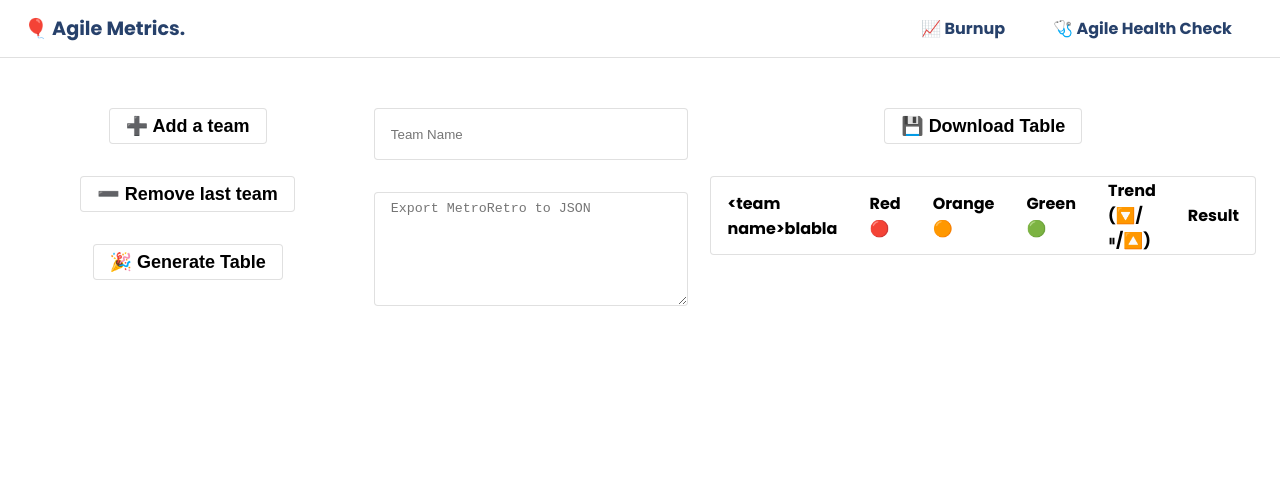
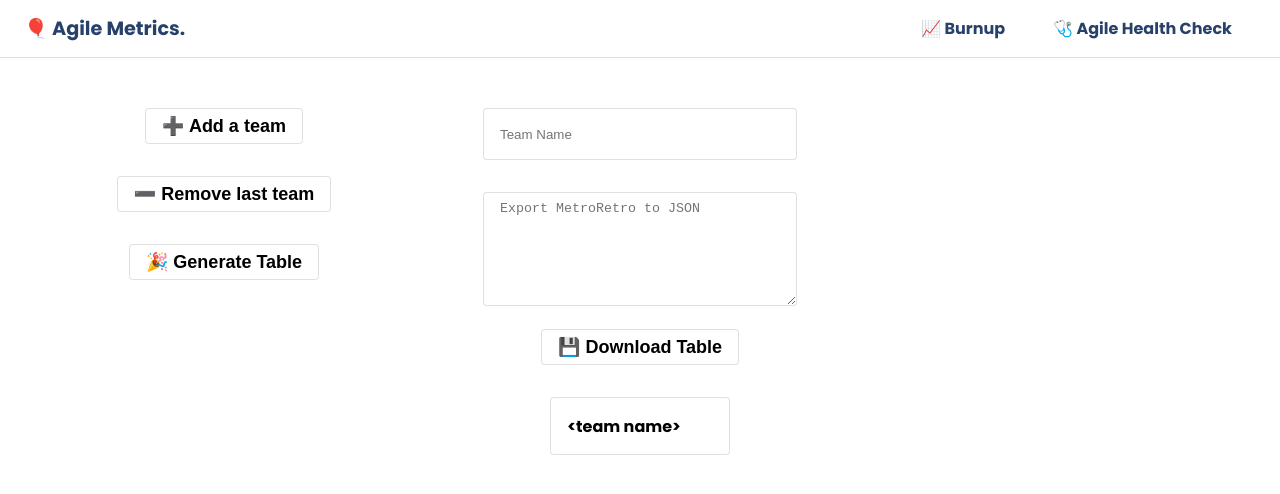
Before and after one commit to guyoome/agile-metrics, a React (Create React App) app: page /health-check-multi in a window 1280 px wide. Shown: the top 494 px of the page. Built offline with nearby package versions, Linux system fonts and the light colour scheme.

Commit message:
add multi team

```diff
--- a/src/HealthCheck/GlobalHealthCheck.js
+++ b/src/HealthCheck/GlobalHealthCheck.js
@@ -86,37 +86,59 @@ function HealthCheck() {
     const [dataTable, setDataTable] = useState([]);
     const [errorJson, setErrorJson] = useState();
     const [team, setTeam] = useState("<team name>");
-    const [teams, setTeams] = useState([{ name: "", result: "", json: "" }])
+    const [teams, setTeams] = useState([{ name: "", result: [], json: "" }])
+
+    const [update, setUpdate] = useState();
 
 
-    // useEffect(() => {
-    //     console.log("🎈teams:", teams);
+    useEffect(() => {
+        console.log("🎈UPDATE");
+        try {
+            // const json = teams[0].json;
+            setCategories(getCategories(teams[0].json));
 
-    // }, [JSON.stringify(teams)]);
+            setErrorJson();
+        } catch (error) {
+            setErrorJson(error.message)
+            console.log("💫", error.message)
+        }
 
-    // useEffect(() => {
-    //     try {
-    //         setCategories(getCategories(json));
-    //         setErrorJson();
-    //     } catch (error) {
-    //         setErrorJson(error.message)
-    //         console.log("💫", error.message)
-    //     }
+    }, [update]);
 
-    // }, [json])
+    useEffect(() => {
+        console.log("🎈Result#1", teams);
+        console.log("🎈Result#2", categories);
 
-    // useEffect(() => {
-    //     try {
-    //         setDataTable(getDataTable(categories, json));
-    //         // setDataTable(getResults(categories, json));
-    //         setErrorJson();
-    //     } catch (error) {
-    //         setDataTable([]);
-    //         setErrorJson(error.message);
-    //         console.log("💫", error.message);
-    //     }
+    }, [categories])
 
-    // }, [categories])
+    useEffect(() => {
+        console.log("🎃categories:", categories)
+        try {
+            // setDataTable(getDataTable(categories, json));
+            const newTeams = teams;
+            // for (let index = 0; index < newTeams.length; index++) {
+                // const element = array[index];
+                // newTeams[index].result = getDataTable(categories, newTeams.json).result;
+                // }
+                teams.forEach((team, id) => {
+                    // newTeams[id].result = getDataTable(categories, newTeams[id].json);
+                    const dataTable = getDataTable(categories, newTeams[id].json);
+                    const result = dataTable;
+                    console.log("😋result", result)
+
+                newTeams[id].result = result;
+            });
+            setTeams(newTeams);
+            setUpdate();
+            console.log("🎏newTeams:", newTeams)
+            setErrorJson();
+        } catch (error) {
+            setDataTable([]);
+            setErrorJson(error.message);
+            console.log("💫", error.message);
+        }
+
+    }, [categories])
 
     const setName = (id, e) => {
         const newTeams = teams;
@@ -133,23 +155,25 @@ function HealthCheck() {
     }
 
     return (
+        // <div className='container --grid-1'>
+        <div>
             <div className='container --grid-1'>
-            {/* <div className='left'> */}
                 {/* <p>🔗<a href='https://metroretro.io/board/LBPH2U7G29TC' target="_blank">Link to MetroRetro template</a></p> */}
                 <div>
                     <button
-                    onClick={() => { setTeams(teams.concat({ name: "", result: "", json: "" })) }}>
+                        onClick={() => { setTeams(teams.concat({ name: "", result: [], json: "" })) }}>
                         <span className='emoji'>➕</span> Add a team</button>
                     <div className='mt-5'></div>
                     <button
                         onClick={() => { setTeams(teams.slice(0, -1)) }}>
                         <span className='emoji'>➖</span> Remove last team</button>
                     <div className='mt-5'></div>
-                <button>
+                    <button
+                        onClick={(e) => setUpdate(e)}>
                         <span className='emoji'>🎉</span> Generate Table</button>
                 </div>
                 {teams.map((team, id) => (
-                <div key={id}>
+                    <div key={`input-${id}`}>
                         <input type="text" placeholder='Team Name'
                             onChange={(e) => { setName(id, e) }}></input>
                         <div className='mt-5'></div>
@@ -165,7 +189,7 @@ function HealthCheck() {
                 ))}
 
 
-            {/* </div> */}
+            </div>
             <div className='right'>
                 <Button.SaveAsPNG icon="💾" text="Download Table" node="agile-health-check-table" fileName="agile-health-check-table" />
 
@@ -174,24 +198,26 @@ function HealthCheck() {
                     <table >
                         <thead>
                             <tr>
-                                <th>{team}blabla</th>
-                                <th>Red <span className='emoji'>🔴</span></th>
-                                <th>Orange <span className='emoji'>🟠</span></th>
-                                <th>Green <span className='emoji'>🟢</span></th>
-                                <th>Trend (<span className='emoji'>🔽</span>/<span className='emoji'>⏸</span>/<span className='emoji'>🔼</span>)</th>
-                                <th>Result</th>
+                                <th>{team}</th>
+                                {teams.map((team, id) => (
+                                    <th key={`th-${id}`}>{team.name}</th>
+                                ))}
+                                {/* <th>Result</th> */}
                             </tr>
                         </thead>
 
                         <tbody className='am-data-table__content'>
-                            {dataTable.map((element, i) => (
+                            {categories.map((category, i) => (
                                 <tr key={i}>
-                                    <td>{element.category}</td>
-                                    <td>{element.red}</td>
+                                    <td>{category}</td>
+                                    {teams.map((team, id)=>(
+                                        <td key={id}>{team.result[i] ? team.result[i].result : ""}</td>
+                                    ))}
+                                    {/* <td>{element.red}</td>
                                     <td>{element.orange}</td>
                                     <td>{element.green}</td>
                                     <td>{element.down}/{element.stable}/{element.up}</td>
-                                    <td>{element.result}</td>
+                                    <td>{element.result}</td> */}
                                 </tr>
                             ))}
                         </tbody>
```
Lines whose indentation alone changed are shown as unchanged.
